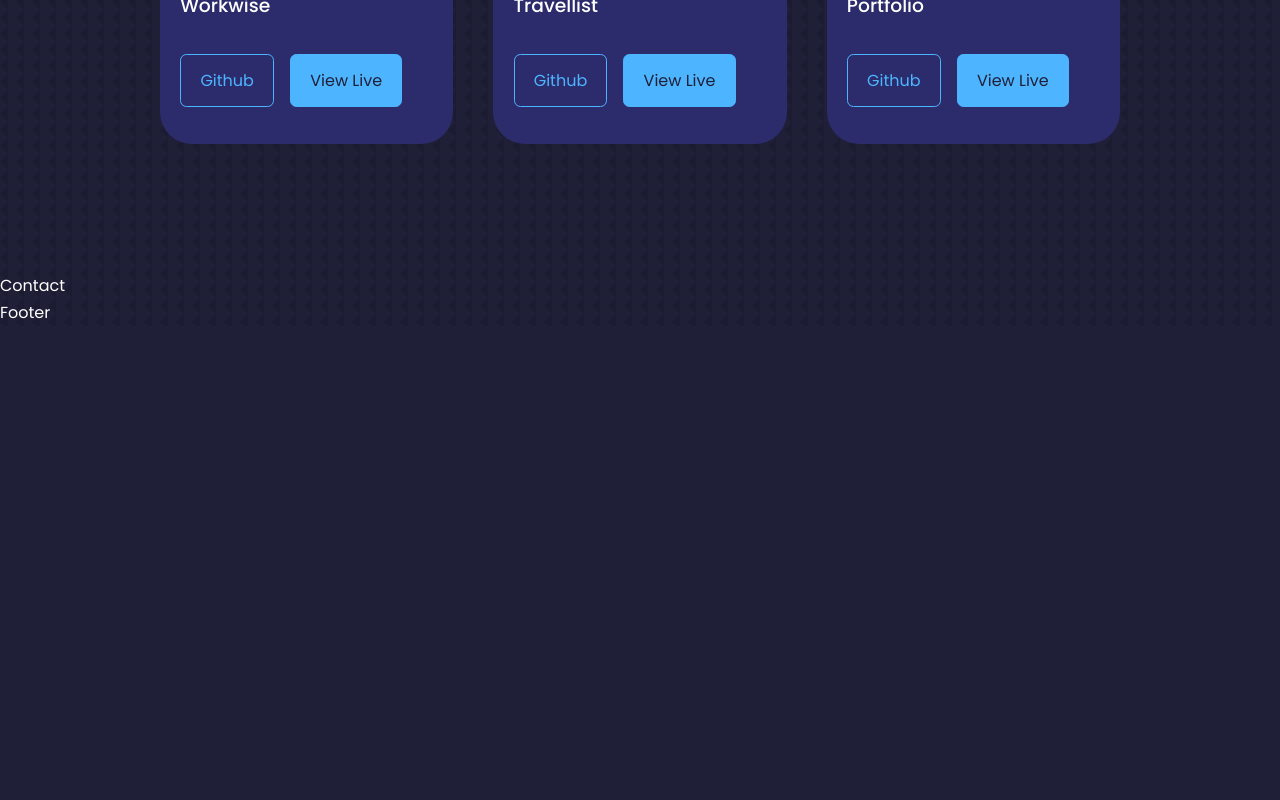
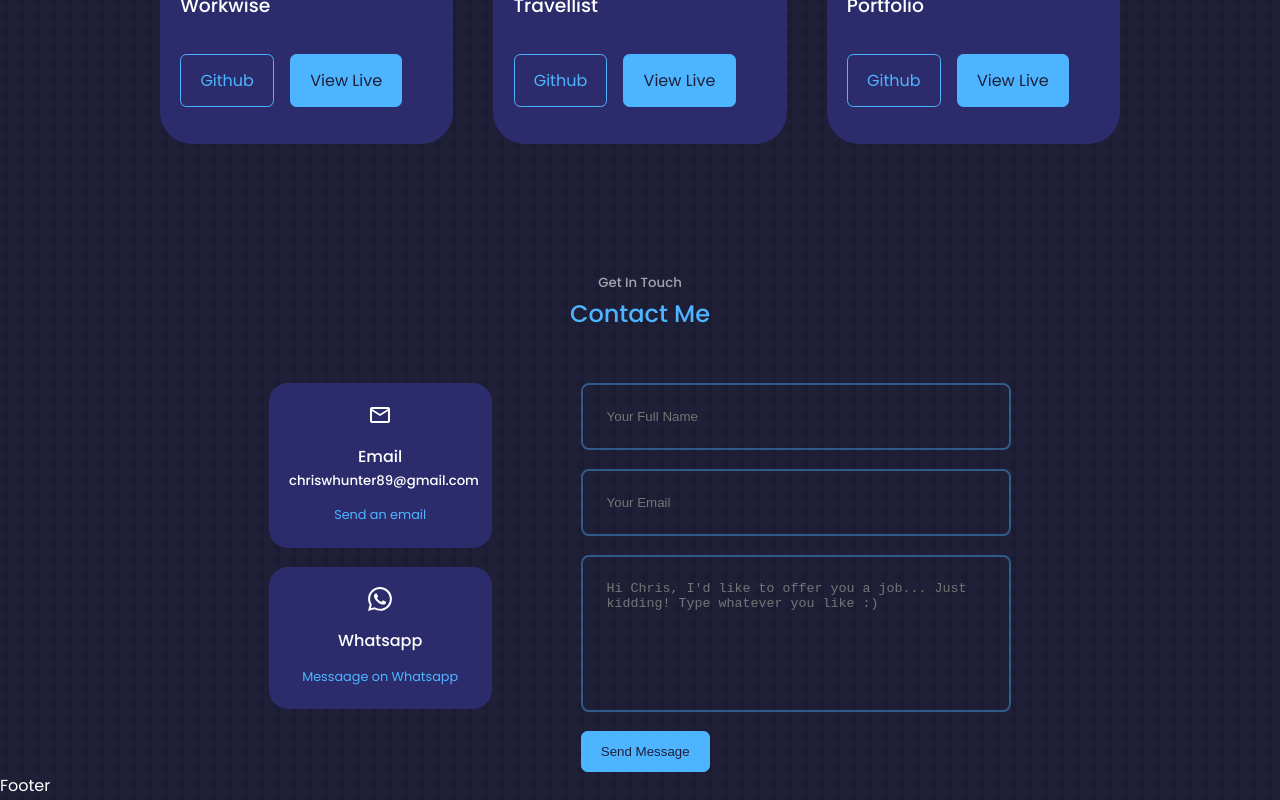
Before and after one commit to chriswhunter89/react-portfolio-v1, a React (Create React App) app: page / in a window 1280 px wide. Shown: the part 2534-3334 px from the top of the page. Before the commit the page ends 2860 px from the top, so only its background shows below. Built offline with nearby package versions, Linux system fonts and the light colour scheme.

Commit message:
Contact component built & styled with emailjs appeneded and installed.

```diff
--- a/package.json
+++ b/package.json
@@ -6,6 +6,7 @@
     "@testing-library/jest-dom": "^5.16.4",
     "@testing-library/react": "^13.2.0",
     "@testing-library/user-event": "^13.5.0",
+    "emailjs-com": "^3.2.0",
     "react": "^18.1.0",
     "react-dom": "^18.1.0",
     "react-icons": "^4.3.1",
--- a/src/components/contact/Contact.jsx
+++ b/src/components/contact/Contact.jsx
@@ -1,8 +1,73 @@
+/* eslint-disable react/jsx-no-target-blank */
 import React from "react";
 import "./contact.css";
+import { MdOutlineMailOutline } from "react-icons/md";
+import { BsWhatsapp } from "react-icons/bs";
+import { useRef } from "react";
+import emailjs from "emailjs-com";
 
 const Contact = () => {
-  return <section id="contact">Contact</section>;
+  const form = useRef();
+
+  const sendEmail = (e) => {
+    e.preventDefault();
+
+    emailjs.sendForm(
+      "service_8x1o0yl",
+      "template_rw0wgqs",
+      form.current,
+      "iknEs9KBu7ags7Qvx"
+    );
+
+    e.target.reset();
+  };
+
+  return (
+    <section id="contact">
+      <h5>Get In Touch</h5>
+      <h2>Contact Me</h2>
+
+      <div className="container contact__container">
+        <div className="contact__options">
+          <article className="contact__option">
+            <MdOutlineMailOutline className="contact__option-icon" />
+            <h4>Email</h4>
+            <h5>chriswhunter89@gmail.com</h5>
+            <a href="mailto:chriswhunter89@gmail.com" target="_blank">
+              Send an email
+            </a>
+          </article>
+          <article className="contact__option">
+            <BsWhatsapp className="contact__option-icon" />
+            <h4>Whatsapp</h4>
+            <a href="https://wa.me/+447493934871" target="_blank">
+              Messaage on Whatsapp
+            </a>
+          </article>
+        </div>
+        {/* form npm install emailjs-com --save
+        then follow guides on emailjs site*/}
+        <form ref={form} onSubmit={sendEmail}>
+          <input
+            type="text"
+            name="name"
+            placeholder="Your Full Name"
+            required
+          />
+          <input type="email" name="email" placeholder="Your Email" required />
+          <textarea
+            name="message"
+            rows="7"
+            placeholder="Hi Chris, I'd like to offer you a job... Just kidding! Type whatever you like :)"
+            required
+          ></textarea>
+          <button type="submit" className="btn btn-primary">
+            Send Message
+          </button>
+        </form>
+      </div>
+    </section>
+  );
 };
 
 export default Contact;
--- a/src/components/contact/contact.css
+++ b/src/components/contact/contact.css
@@ -0,0 +1,70 @@
+.container.contact__container {
+  width: 58%;
+  display: grid;
+  grid-template-columns: 30% 58%;
+  gap: 12%;
+}
+
+.contact__options {
+  display: flex;
+  flex-direction: column;
+  gap: 1.2rem;
+}
+
+.contact__option {
+  background-color: var(--color-bg-variant);
+  padding: 1.2rem;
+  border-radius: 1.2rem;
+  text-align: center;
+  border: 1px solid transparent;
+  transition: var(--transition);
+}
+
+.contact__option:hover {
+  background: transparent;
+  border-color: var(--color-primary-variant);
+}
+
+.contact__option-icon {
+  font-size: 1.5rem;
+  margin-bottom: 0.5rem;
+}
+
+.contact__option a {
+  margin-top: 0.7rem;
+  display: inline-block;
+  font-size: 0.8rem;
+}
+
+/* ======== FORM ======== */
+form {
+  display: flex;
+  flex-direction: column;
+  gap: 1.2rem;
+}
+
+input,
+textarea {
+  width: 100%;
+  padding: 1.5rem;
+  border-radius: 0.5rem;
+  background-color: transparent;
+  border: 2px solid var(--color-primary-variant);
+  resize: none;
+  color: var(--color-white);
+}
+
+/* ========= MEDIA QUERIES (MEDIUM DEVICES) ========= */
+@media screen and (max-width: 1024px) {
+  .container.contact__container {
+    grid-template-columns: 1fr;
+    gap: 2rem;
+  }
+}
+
+/* ========= MEDIA QUERIES (SMALL DEVICES) ========= */
+@media screen and (max-width: 600px) {
+  .container.contact__container {
+    width: var(--container-width-sm);
+  }
+}
```
Also changed, not shown: 1 other file (tests, documents, lock files or other folders).
